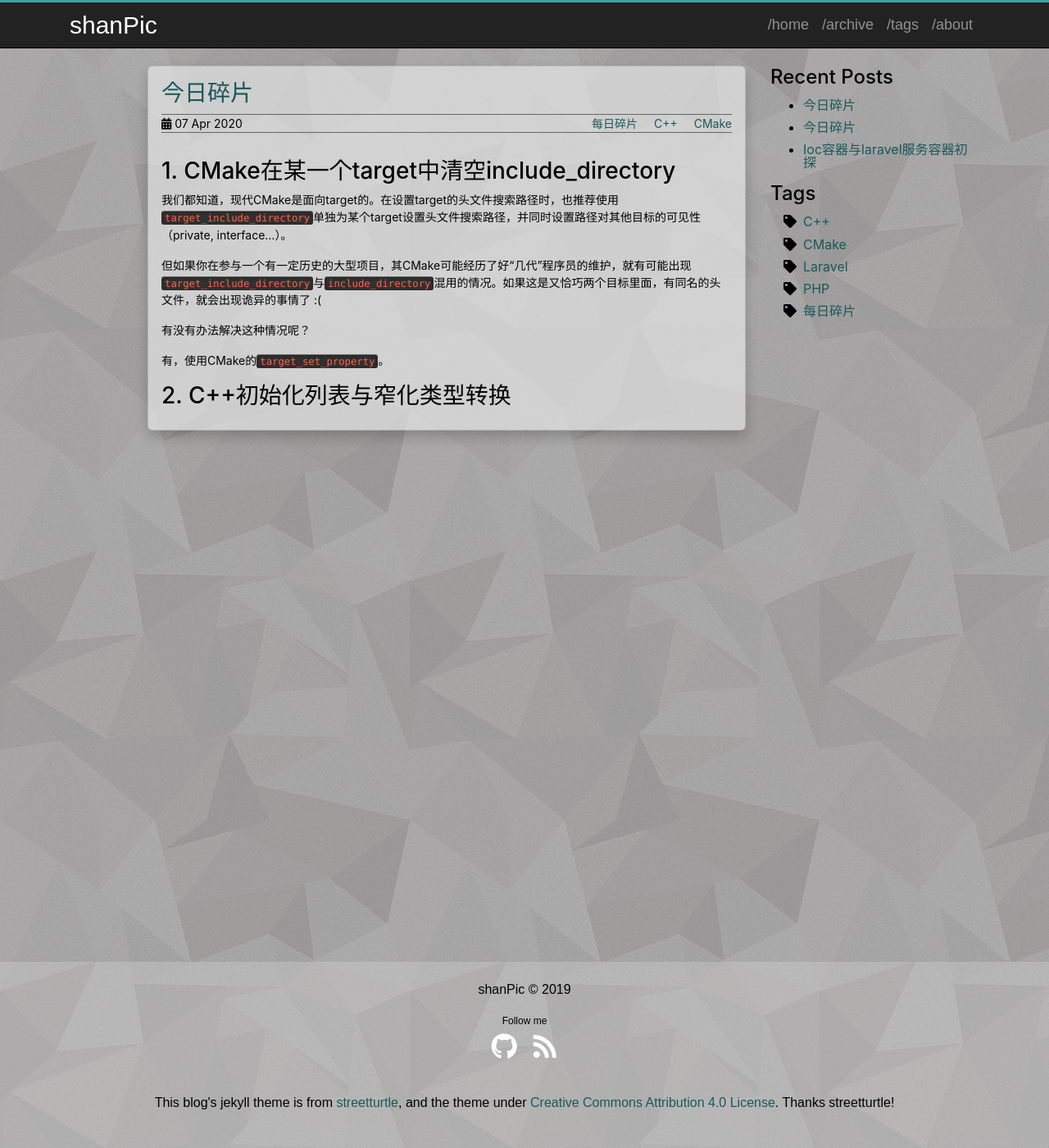
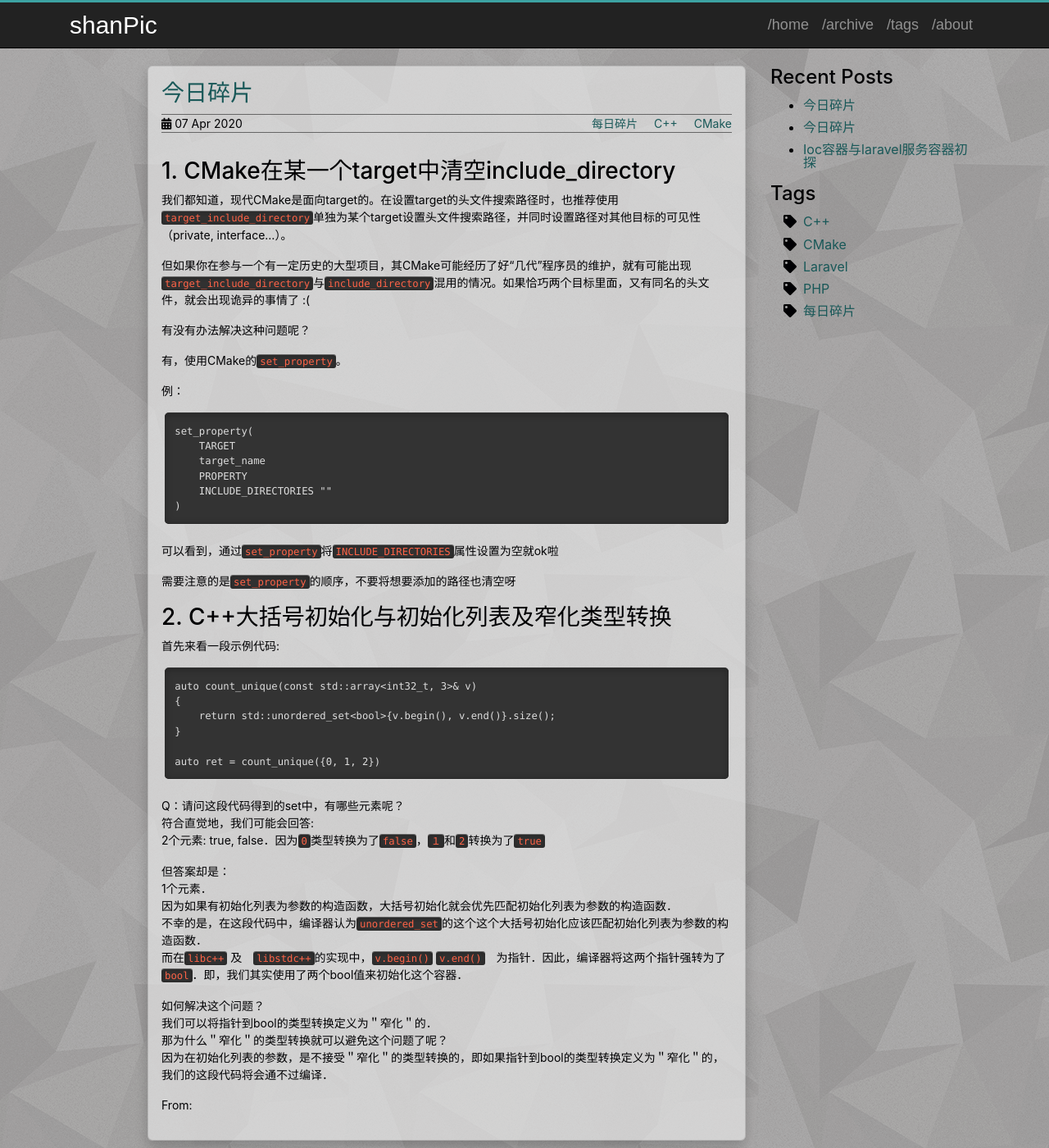
Before and after one commit to shanPic/shanPic.github.io, a Jekyll site: the page built from _posts/2020-04-07-today-tips-20200407.md, in a window 1280 px wide and 1400 px high. Shown: the whole window at 82% size. Built offline with Jekyll 4.4.1, drawn with Linux system fonts in a browser that asks for light colours; comment, search, counter and statistics services are not loaded.

Commit message:
20200407 每日碎片

````diff
--- a/_posts/2020-04-07-today-tips-20200407.md
+++ b/_posts/2020-04-07-today-tips-20200407.md
@@ -13,10 +13,49 @@ tags:
 # 1. CMake在某一个target中清空include_directory
 我们都知道，现代CMake是面向target的。在设置target的头文件搜索路径时，也推荐使用`target_include_directory`单独为某个target设置头文件搜索路径，并同时设置路径对其他目标的可见性（private, interface...）。
 
-但如果你在参与一个有一定历史的大型项目，其CMake可能经历了好“几代”程序员的维护，就有可能出现`target_include_directory`与`include_directory`混用的情况。如果这是又恰巧两个目标里面，有同名的头文件，就会出现诡异的事情了 :(
+但如果你在参与一个有一定历史的大型项目，其CMake可能经历了好“几代”程序员的维护，就有可能出现`target_include_directory`与`include_directory`混用的情况。如果恰巧两个目标里面，又有同名的头文件，就会出现诡异的事情了 :(
 
-有没有办法解决这种情况呢？
+有没有办法解决这种问题呢？
 
-有，使用CMake的`target_set_property`。
+有，使用CMake的`set_property`。
 
-# 2. C++初始化列表与窄化类型转换
+例：
+```
+set_property(
+    TARGET
+    target_name
+    PROPERTY
+    INCLUDE_DIRECTORIES ""
+)
+```
+可以看到，通过`set_property`将`INCLUDE_DIRECTORIES`属性设置为空就ok啦
+
+需要注意的是`set_property`的顺序，不要将想要添加的路径也清空呀
+
+# 2. C++大括号初始化与初始化列表及窄化类型转换
+首先来看一段示例代码:
+```
+auto count_unique(const std::array<int32_t, 3>& v)
+{
+    return std::unordered_set<bool>{v.begin(), v.end()}.size();
+}
+
+auto ret = count_unique({0, 1, 2})
+```
+
+Q：请问这段代码得到的set中，有哪些元素呢？
+符合直觉地，我们可能会回答:
+2个元素: true, false．因为`0`类型转换为了`false`，`１`和`2`转换为了`true`
+
+但答案却是：
+1个元素．
+因为如果有初始化列表为参数的构造函数，大括号初始化就会优先匹配初始化列表为参数的构造函数．
+不幸的是，在这段代码中，编译器认为`unordered_set`的这个这个大括号初始化应该匹配初始化列表为参数的构造函数．
+而在`libc++` 及　`libstdc++`的实现中，`v.begin()` `v.end()`　为指针．因此，编译器将这两个指针强转为了`bool`．即，我们其实使用了两个bool值来初始化这个容器．
+
+如何解决这个问题？
+我们可以将指针到bool的类型转换定义为＂窄化＂的．
+那为什么＂窄化＂的类型转换就可以避免这个问题了呢？
+因为在初始化列表的参数，是不接受＂窄化＂的类型转换的，即如果指针到bool的类型转换定义为＂窄化＂的，我们的这段代码将会通不过编译．
+
+From: [](https://isocpp.org/files/papers/P1957R2.html)
````
